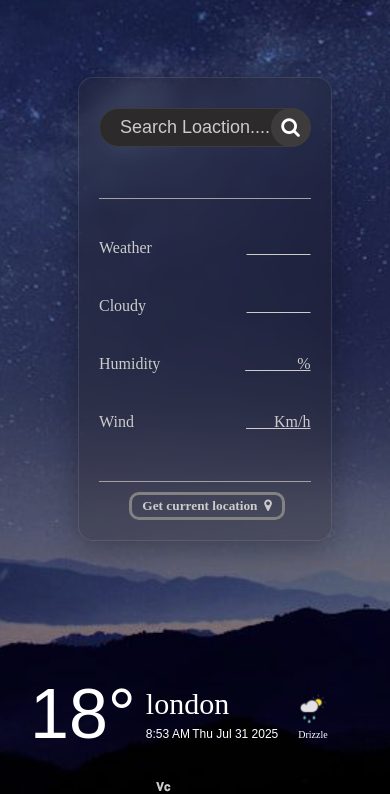
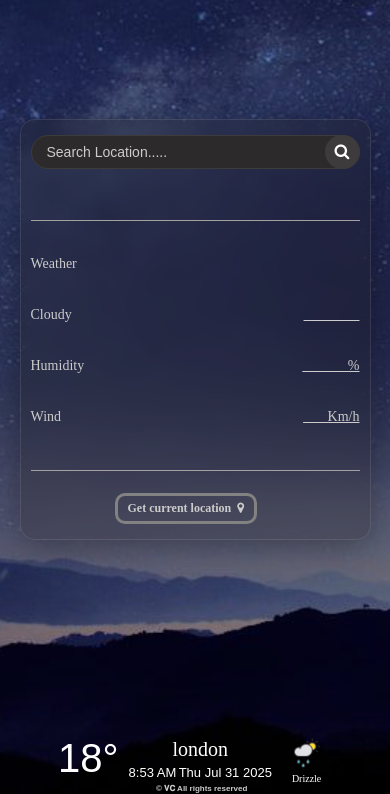
Before and after one commit to vignesh2git/weather-check-app, a website: page index.html in a window 390 px wide. Shown: the part 50-844 px from the top of the page. Drawn offline with Linux system fonts and the light colour scheme.

Commit message:
customise responsive design

```diff
--- a/index.html
+++ b/index.html
@@ -12,11 +12,12 @@
 </head>
 <body class="app">
     <div class="weather-app">
-        <h2 class="brand">𝐕𝐜 𝐖𝐄𝐀𝐓𝐇𝐄𝐑</h2>
+        <!-- <h2 class="brand">𝐕𝐂 𝐖𝐄𝐀𝐓𝐇𝐄𝐑</h2> -->
         <div class="container">
             <!-- here come h2 brand tag if any error comes -->
+             <h2 class="brand">𝐕𝐂 𝐖𝐄𝐀𝐓𝐇𝐄𝐑</h2>
             <div></div>
-            <div>
+            <div >
                 <h1 class="temp">18&#176</h1>
                 <div class="city-time">
                     <h1 class="cityName">london</h1>
@@ -34,7 +35,7 @@
         <div class="panel">
             <!-- Input area start -->
             <form id="locationInput" >
-                <input type="text" class="search" name='inputname' placeholder="Search Loaction.....">
+                <input type="text" class="search" name='inputname' placeholder="Search Location.....">
                 <button type="button"   class="submitbtn">
                     <i class="fa fa-search"></i>
                 </button>
@@ -48,7 +49,7 @@
             <ul class="details">
                 <li>
                     <span>Weather</span>
-                    <span class="temperature"><u>&nbsp&nbsp&nbsp&nbsp&nbsp&nbsp&nbsp&nbsp&nbsp&nbsp&nbsp&nbsp&nbsp&nbsp&nbsp&nbsp</u></span>
+                    <span class="temperature">&nbsp&nbsp&nbsp&nbsp&nbsp&nbsp&nbsp&nbsp&nbsp&nbsp&nbsp&nbsp&nbsp&nbsp&nbsp&nbsp</span>
                 </li>
                 <li>
                     <span>Cloudy</span>
@@ -67,7 +68,7 @@
             <!-- panel input down area End -->
         </div>
         <footer>
-            <h3 class="credit"> 𝐕𝐜 </h3>
+            <h3 class="credit">  &#169;  𝐕𝐂 All rights reserved </h3>
         </footer>
     </div>
     <script src="script.js"></script>
--- a/responsive.css
+++ b/responsive.css
@@ -1,7 +1,139 @@
 /* Responsive design start */
 
+/* Base responsive styles - large screens below 1400px */
+@media (max-width: 1200px) {
+ .panel{
+        width: 65%;
+        position: absolute;
+        left: 20%;
+        top: 15%;
+        height: 55%;
 
-@media (max-width:1400px){
+    }
+  input {
+    width: 65%;
+  }
+  .details li {
+    font-size: 16px;
+  }
+  html {
+    font-size: 10px;
+  }
+  .locationbtn {
+    left: 20%;
+  }
+  .time,
+  .date {
+    font-size: 12px;
+  }
+  .credit {
+    left: 40%;
+  }
+}
+
+/* Medium screens: tablets (768px - 1024px) */
+@media (max-width: 1024px) {
+  .container {
+    padding: 1.5em;
+    flex-direction: column;
+    align-items: flex-start;
+  }
+
+ .panel{
+        width: 55%;
+        position: absolute;
+        left: 20%;
+        top: 15%;
+        height: 55%;
+
+    }
+  .temp {
+    font-size: 9em;
+  }
+
+  .city-time h1 {
+    font-size: 2em;
+  }
+
+  .locationbtn {
+    left: 34%;
+    font-size: 14px;
+    padding: 5px 8px;
+  }
+
+  .credit {
+    font-size: 14px;
+    left: 40%;
+  }
+}
+
+/* Small screens: phones (below 768px) */
+@media (max-width: 768px) {
+  .container {
+    padding: 1em;
+    flex-direction: column;
+    align-items: center;
+  }
+
+  .panel {
+    width: 90%;
+    left: 5%;
+    top: 20%;
+    height: auto;
+    padding: 1.5em 1em;
+  }
+
+  .temp {
+    font-size: 4em;
+  }
+
+  .city-time h1 {
+    font-size: 2em;
+    text-align: center;
+  }
+
+  .time,
+  .date {
+    font-size: 13px;
+    text-align: center;
+  }
+
+  .locationbtn {
+    position: static;
+    margin-top: 1em;
+    margin-left: 7em;
+    font-size: 12px;
+    padding: 5px 10px;
+  }
+
+  .credit {
+    left: 40%;
+    font-size: 8px;
+    text-align: center;
+  }
+
+  #locationInput input {
+    padding: 8px 15px;
+    font-size: 14px;
+  }
+
+  #locationInput button {
+    width: 35px;
+    font-size: 16px;
+  }
+
+  .details li {
+    font-size: 14px;
+  }
+
+  .place span {
+    font-size: 14px;
+  }
+
+
+}
+
+/* @media (max-width:1400px){
     .panel{
         width: 65%;
         position: absolute;
@@ -31,282 +163,4 @@
 
         left: 40%;
     }
-}
-
-
-
-
-/* @media screen and (max-width:600px){
-    .panel,.container{
-        position: relative;
-        width:50%;
-        top : initial;
-    }
-}
-
-@media screen and (max-width:500){
-    html{
-        font-size: 12px;
-    }
-}
-
-@media screen and (max-height:300px){
-    .weather-app{
-        min-height: 40em;
-    }
 } */
-
-
-/* @media (max-width:1200px){
-    .panel{
-        width: 55%;
-        position: absolute;
-        left: 30%;
-        top: 15%;
-    }
-    input{
-        width: 65%;
-    }
-    .details li{
-        font-size: 16px;
-    }
-    html{
-        font-size: 10px;
-    }
-} */
-
-/* @media (max-height:800px){
-    .panel{
-        width: 65%;
-        position: absolute;
-        left: 20%;
-        top: 15%;
-
-    }
-    input{
-        width: 65%;
-    }
-    #locationInput{
-        height: 12%;
-    }
-    #locationInput ::placeholder{
-        font-size: 30px;
-
-    }
-    .details li{
-        font-size: 20px;
-    }
-    html{
-        font-size: 10px;
-    }
-    .place{
-        font-size:20px;
-    }
-    .locationbtn{
-        font-size: 20px;
-        left: 30%;
-        top: 87%;
-    }
-    .brand{
-        font-size: 27px;
-    }
-    .brandimg{
-         width: 30px;
-    }
-    .credit{
-        left: 45%;
-    }
-} */
-/* @media (max-width:500px){
-    .panel{
-        width: 65%;
-        position: absolute;
-        left: 20%;
-        top: 19%;
-        height: 62.5%;
-    }
-    #locationInput ::placeholder{
-        font-size: 12px;
-    }
-
-    .details li{
-        font-size: 13px;
-    }
-    .place{
-        font-size: 13px;
-    }
-    html{
-        font-size: 5px;
-    }
-    .locationbtn{
-        font-size: 8px;
-        left: 27%;
-    }
-    .brand{
-        font-size: 15px;
-    }
-    .brandimg{
-         width: 18px;
-    }
-
-    .credit{
-        left: 40%;
-    }
-} */
-/* @media (max-height:500px){
-    .panel{
-        width: 65%;
-        position: absolute;
-        left: 20%;
-        top: 19%;
-        height: 62.5%;
-    }
-    #locationInput ::placeholder{
-        font-size: 12px;
-    }
-
-    .details li{
-        font-size: 13px;
-    }
-    .place{
-        font-size: 13px;
-    }
-    html{
-        font-size: 5px;
-    }
-    .locationbtn{
-        font-size: 8px;
-        left: 35%;
-    }
-    .brand{
-        font-size: 15px;
-    }
-    .brandimg{
-         width: 18px;
-    }
-
-    .credit{
-        left: 45%;
-    }
-}
-
-@media screen and (max-height:300px){
-    .panel{
-        width: 65%;
-        position: absolute;
-        left: 23%;
-        top: 15%;
-    }
-    #locationInput ::placeholder{
-        font-size: 10px;
-    }
-    #locationInput{
-       height: 15%;
-
-    }
-    .city-time{
-        font-size: 5px;
-    }
-    .time{
-        font-size: 9px;
-    }
-    .date{
-        font-size: 6px;
-    }
-    .icon{
-        font-size: 2px;
-        width: 8%;
-        height: 8%;
-    }
-    .condition{
-        font-size: 6px;
-    }
-    .temp{
-        font-size: 18px;
-    }
-    .details li{
-        font-size: 7px;
-
-    }
-    .place{
-        font-size: 7px;
-    }
-    html{
-        font-size: 5px;
-    }
-    .locationbtn{
-        font-size: 4px;
-        left: 35%;
-    }
-    .brand{
-        font-size: 15px;
-    }
-    .brandimg{
-         width: 18px;
-
-    }
-    .credit{
-        left: 40%;
-    }
-}
-
-@media screen and (max-width:300px){
-    .panel{
-        width: 65%;
-        position: absolute;
-        left: 23%;
-        top: 15%;
-        height: 65%;
-    }
-    #locationInput ::placeholder{
-        font-size: 10px;
-    }
-    #locationInput{
-       height: 15%;
-
-    }
-    .city-time{
-        font-size: 5px;
-    }
-    .time{
-        font-size: 9px;
-    }
-    .date{
-        font-size: 6px;
-    }
-    .icon{
-        font-size: 2px;
-        width: 8%;
-        height: 8%;
-    }
-    .condition{
-        font-size: 6px;
-    }
-    .temp{
-        font-size: 18px;
-    }
-    .details li{
-        font-size: 7px;
-
-    }
-    .place{
-        font-size: 7px;
-    }
-    html{
-        font-size: 5px;
-    }
-    .locationbtn{
-        font-size: 4px;
-        left: 35%;
-    }
-    .brand{
-        font-size: 15px;
-    }
-    .brandimg{
-         width: 18px;
-
-    }
-    .credit{
-        left: 40%;
-    }
-} */
--- a/script.js
+++ b/script.js
@@ -149,3 +149,15 @@ searchbtn.addEventListener("click", () => {
   checkweather(searchbox.value);
   return (searchbox.value = "");
 });
+
+// Also handle form submit (Enter key)
+getvalue.addEventListener("submit", function (e) {
+  e.preventDefault();
+  const input = searchbox.value.trim();
+  if (input !== "") {
+    checkweather(input);
+    searchbox.value = "";
+  } else {
+    alert("Please enter a city name.");
+  }
+});
--- a/style.css
+++ b/style.css
@@ -191,6 +191,9 @@ body {
   color: white;
   font-weight: 600;
 }
+.brand{
+  color: white;
+}
 .credit {
   display: flex;
   position: absolute;
```
